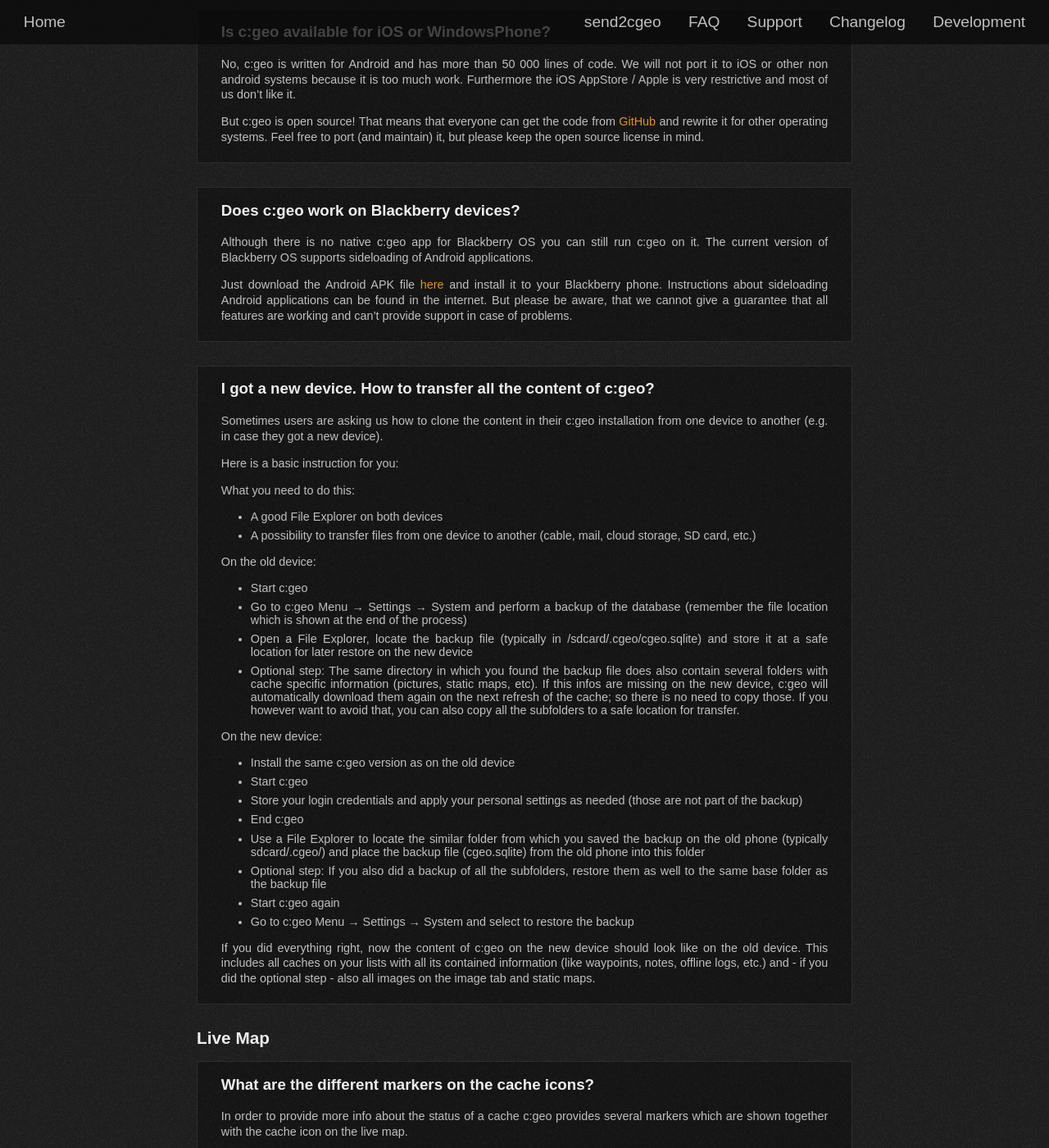
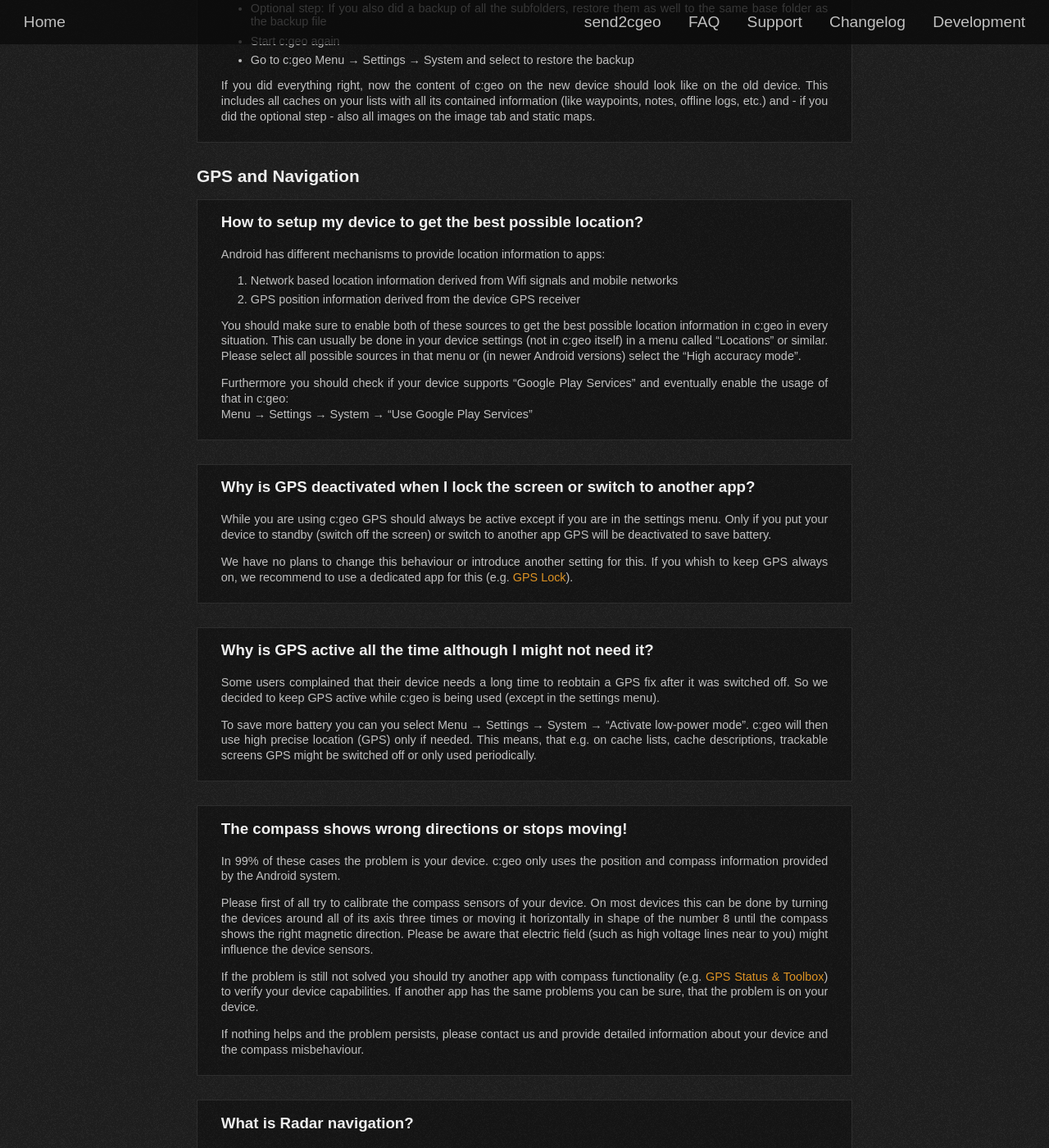
Before and after one commit to cgeo/cgeo.github.io, a Jekyll site: the page built from faq.html, in a window 1280 px wide and 1400 px high, scrolled down 14425 px. Shown: the whole window at 82% size. Built offline with Jekyll 4.4.1, drawn with Linux system fonts in a browser that asks for light colours; some web fonts are replaced; some of the changed text lies outside the part shown.

Commit message:
New FAQ section: GPS and Navigation
- Move some entries
- Add entries regarding GPS activation/deactivaten

```diff
--- a/_data/faq.yml
+++ b/_data/faq.yml
@@ -237,19 +237,6 @@
 
             Please consider using the c:geo scaling function to scale down the resolution before submitting the log.
 
-      - title: The compass shows wrong directions or stops moving!
-        content: |
-            In 99% of these cases the problem is your device.
-            c:geo only uses the position and compass information provided by the Android system.
-
-            Please first of all try to calibrate the compass sensors of your device. On most devices this can be done by turning the devices around all of its axis three times or moving it horizontally in shape of the number 8 until the compass shows the right magnetic direction.
-            Please be aware that electric field (such as high voltage lines near to you) might influence the device sensors.
-
-            If the problem is still not solved you should try another app with compass functionality (e.g. [GPS Status & Toolbox](https://play.google.com/store/apps/details?id=com.eclipsim.gpsstatus2)) to verify your device capabilities.
-            If another app has the same problems you can be sure, that the problem is on your device.
-
-            If nothing helps and the problem persists, please contact us and provide detailed information about your device and the compass misbehaviour.
-
       - title: Translations are missing or wrong!
         content: |
             We are using a crowd sourced translation platform to improve the translation and even include new languages.
@@ -298,20 +285,6 @@
 
             In order to e.g. beta-test an unpublished cache you will not be able to access the cache online (because it is unpublished) but you can import the cache via GPX or add the cache waypoints manually to another cache already stored on your device.
             Furthermore you can view your own unpublished caches with c:geo by searching for its geocode online.
-
-      - title: How to setup my device to get the best possible location?
-        content: |
-            Android has different mechanisms to provide location information to apps:
-
-            1. Network based location information derived from Wifi signals and mobile networks
-            2. GPS position information derived from the device GPS receiver
-
-            You should make sure to enable both of these sources to get the best possible location information in c:geo in every situation.
-            This can usually be done in your device settings (not in c:geo itself) in a menu called "Locations" or similar.
-            Please select all possible sources in that menu or (in newer Android versions) select the "High accuracy mode".
-
-            Furthermore you should check if your device supports "Google Play Services" and eventually enable the usage of that in c:geo: \\
-            Menu → Settings → System → "Use Google Play Services"
 
       - title: I am not able to post a log online!
         content: |
@@ -396,12 +369,6 @@
 
             If you are premium member and c:geo does not know the location of a cache, please check your login and relogin to make sure c:geo knows you are a premium member.
 
-      - title: How can I use the Radar navigation?
-        content: |
-            The "Radar" function works together with the third party app called "GPS Status & Toolbox" available on [GooglePlay](https://play.google.com/store/apps/details?id=com.eclipsim.gpsstatus2).
-
-            Once you installed the app c:geo will additionally offer "Radar" as a navigation option.
-
       - title: The dates in the logbook are wrong or not shown at all!
         content: |
             If you are running the legacy version of c:geo (only for Android version below 2.3) we have some limitations regarding the supported date formats of geocaching.com.
@@ -429,16 +396,6 @@
             Is 04/10/2011 the 4th of October or 10th of April? So we would have to guess which would lead to inconsistency.
             Since MM/dd/yyyy is the default at the geocaching website we are supporting this.
             No problems have ever been reported with MM/dd/yyyy. If you have problems please change the date format to this on the website and refresh the caches showing wrong dates.
-
-      - title: I am always located at Paris/France!
-        content: |
-            Paris/France is the default location if c:geo is unable to get **any** location information on your device, no home coordinates are set on geocaching.com and c:geo never before had any information about your position since start of your phone.
-
-            Please make sure all location sources are activated in your device settings.
-            Please check [this FAQ entry](./faq.html#faq.Howtosetup) for more information.
-
-            If you had a GPS fix at least once while c:geo is running it should remember this as your last position and open the live map at this position.
-            Additionally you can set your home coordinates on [this page](https://www.geocaching.com/account/settings/homelocation) on geocaching.com. c:geo will then use these coordinates if no other location information is available.
 
 - title: Installation and update
   items:
@@ -535,6 +492,69 @@
 
             If you did everything right, now the content of c:geo on the new device should look like on the old device.
             This includes all caches on your lists with all its contained information (like waypoints, notes, offline logs, etc.) and - if you did the optional step - also all images on the image tab and static maps.
+
+- title: GPS and Navigation
+  items:
+
+      - title: How to setup my device to get the best possible location?
+        content: |
+            Android has different mechanisms to provide location information to apps:
+
+            1. Network based location information derived from Wifi signals and mobile networks
+            2. GPS position information derived from the device GPS receiver
+
+            You should make sure to enable both of these sources to get the best possible location information in c:geo in every situation.
+            This can usually be done in your device settings (not in c:geo itself) in a menu called "Locations" or similar.
+            Please select all possible sources in that menu or (in newer Android versions) select the "High accuracy mode".
+
+            Furthermore you should check if your device supports "Google Play Services" and eventually enable the usage of that in c:geo: \\
+            Menu → Settings → System → "Use Google Play Services"
+
+      - title: Why is GPS deactivated when I lock the screen or switch to another app?
+        content: |
+            While you are using c:geo GPS should always be active except if you are in the settings menu.
+            Only if you put your device to standby (switch off the screen) or switch to another app GPS will be deactivated to save battery.
+
+            We have no plans to change this behaviour or introduce another setting for this.
+            If you whish to keep GPS always on, we recommend to use a dedicated app for this (e.g. [GPS Lock](https://play.google.com/store/apps/details?id=com.silentlexx.gpslock)).
+
+      - title: Why is GPS active all the time although I might not need it?
+        content: |
+            Some users complained that their device needs a long time to reobtain a GPS fix after it was switched off.
+            So we decided to keep GPS active while c:geo is being used (except in the settings menu).
+
+            To save more battery you can you select Menu → Settings → System → "Activate low-power mode".
+            c:geo will then use high precise location (GPS) only if needed.
+            This means, that e.g. on cache lists, cache descriptions, trackable screens GPS might be switched off or only used periodically.
+
+      - title: The compass shows wrong directions or stops moving!
+        content: |
+            In 99% of these cases the problem is your device.
+            c:geo only uses the position and compass information provided by the Android system.
+
+            Please first of all try to calibrate the compass sensors of your device. On most devices this can be done by turning the devices around all of its axis three times or moving it horizontally in shape of the number 8 until the compass shows the right magnetic direction.
+            Please be aware that electric field (such as high voltage lines near to you) might influence the device sensors.
+
+            If the problem is still not solved you should try another app with compass functionality (e.g. [GPS Status & Toolbox](https://play.google.com/store/apps/details?id=com.eclipsim.gpsstatus2)) to verify your device capabilities.
+            If another app has the same problems you can be sure, that the problem is on your device.
+
+            If nothing helps and the problem persists, please contact us and provide detailed information about your device and the compass misbehaviour.
+
+      - title: What is Radar navigation?
+        content: |
+            The "Radar" function works together with the third party app called "GPS Status & Toolbox" available on [GooglePlay](https://play.google.com/store/apps/details?id=com.eclipsim.gpsstatus2).
+
+            Once you installed the app c:geo will additionally offer "Radar" as a navigation option.
+
+      - title: I am always located at Paris/France!
+        content: |
+            Paris/France is the default location if c:geo is unable to get **any** location information on your device, no home coordinates are set on geocaching.com and c:geo never before had any information about your position since start of your phone.
+
+            Please make sure all location sources are activated in your device settings.
+            Please check [this FAQ entry](./faq.html#faq.Howtosetup) for more information.
+
+            If you had a GPS fix at least once while c:geo is running it should remember this as your last position and open the live map at this position.
+            Additionally you can set your home coordinates on [this page](https://www.geocaching.com/account/settings/homelocation) on geocaching.com. c:geo will then use these coordinates if no other location information is available.
 
 - title: Live Map
   items:
```
